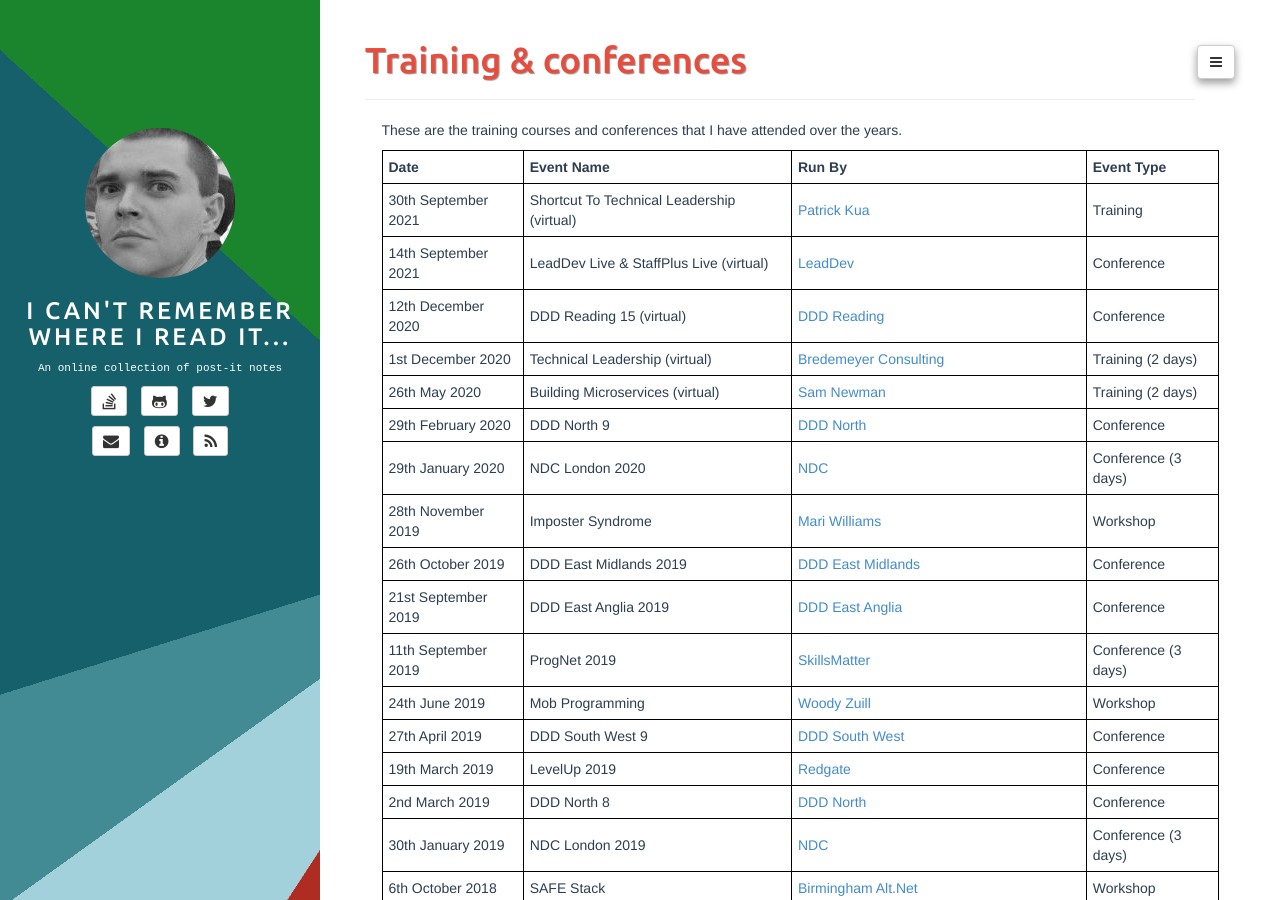
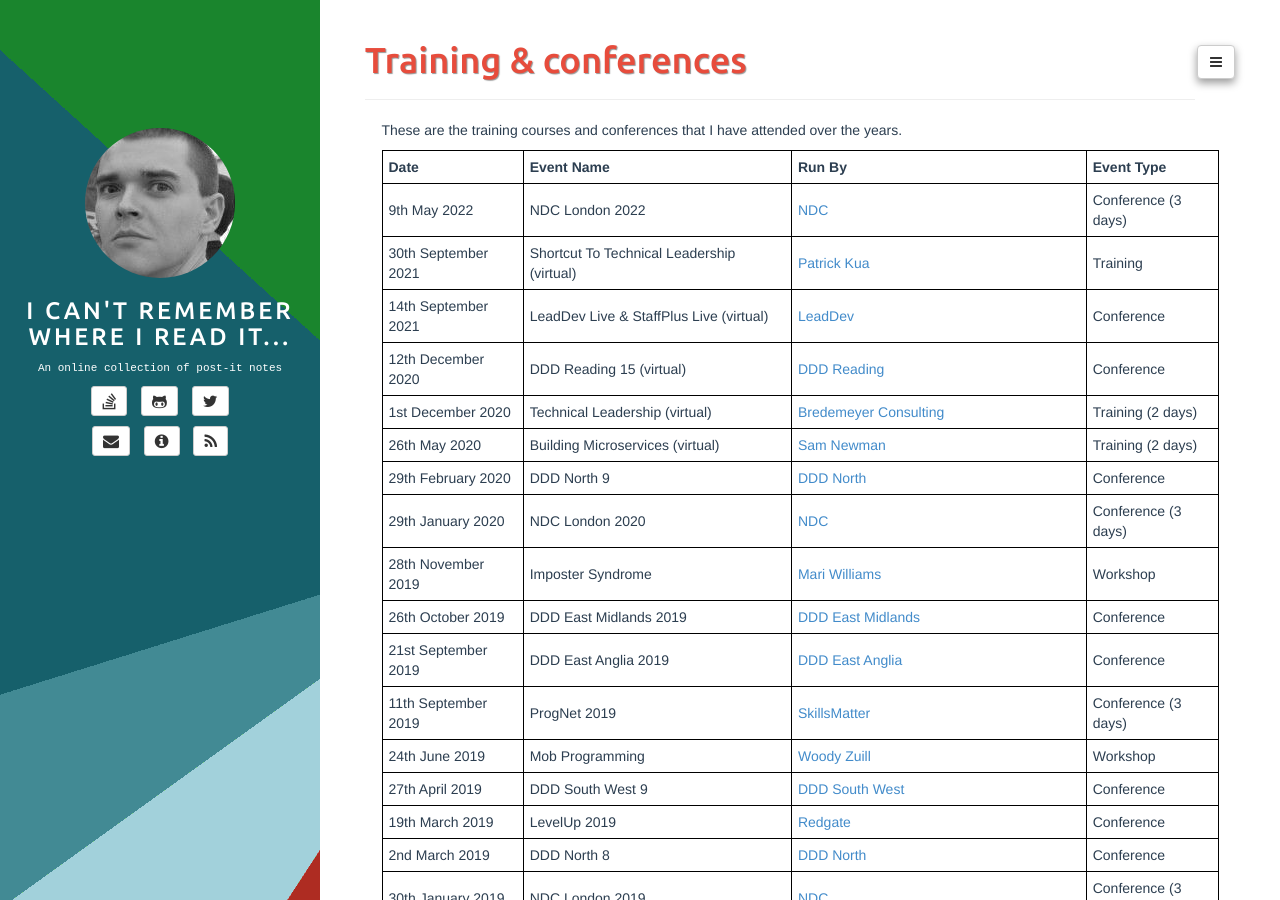
Before and after one commit to adrianbanks/adrianbanks.github.io, a Jekyll site: the page built from training.md, in a window 1280 px wide and 900 px high. Built offline with Jekyll 4.4.1, drawn with Linux system fonts in a browser that asks for light colours.

Commit message:
Add NDC London 2022

```diff
--- a/training.md
+++ b/training.md
@@ -7,6 +7,7 @@ These are the training courses and conferences that I have attended over the yea
 
 | **Date**            | **Event Name**                                     | **Run By**                                               | **Event Type**      |
 | ------------------- | -------------------------------------------------- | -------------------------------------------------------- | ------------------- |
+| 9th May 2022        | NDC London 2022                                    | [NDC][9]                                                 | Conference (3 days) |
 | 30th September 2021 | Shortcut To Technical Leadership (virtual)         | [Patrick Kua][30]                                        | Training            |
 | 14th September 2021 | LeadDev Live & StaffPlus Live (virtual)            | [LeadDev][29]                                            | Conference          |
 | 12th December 2020  | DDD Reading 15 (virtual)                           | [DDD Reading][1]                                         | Conference          |
```
